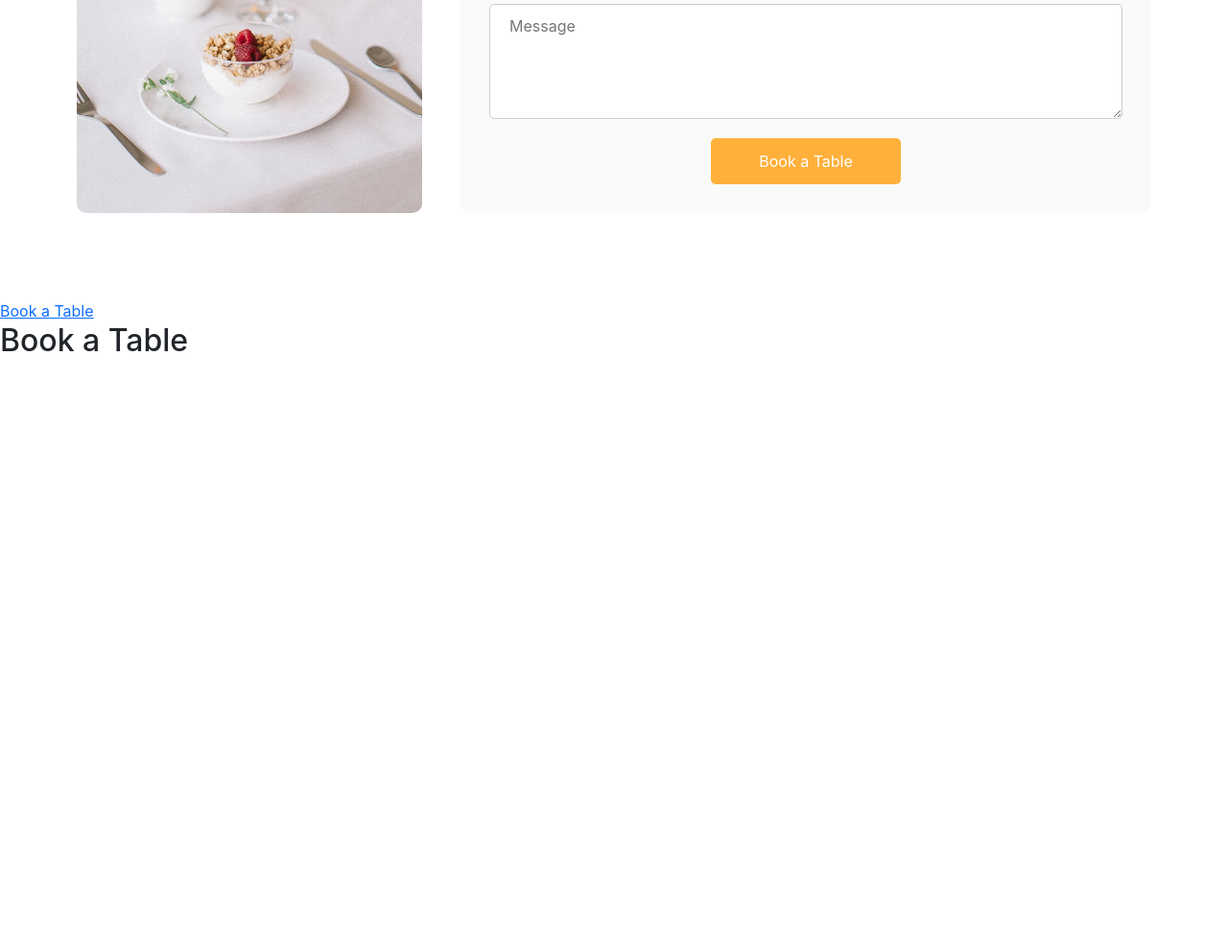
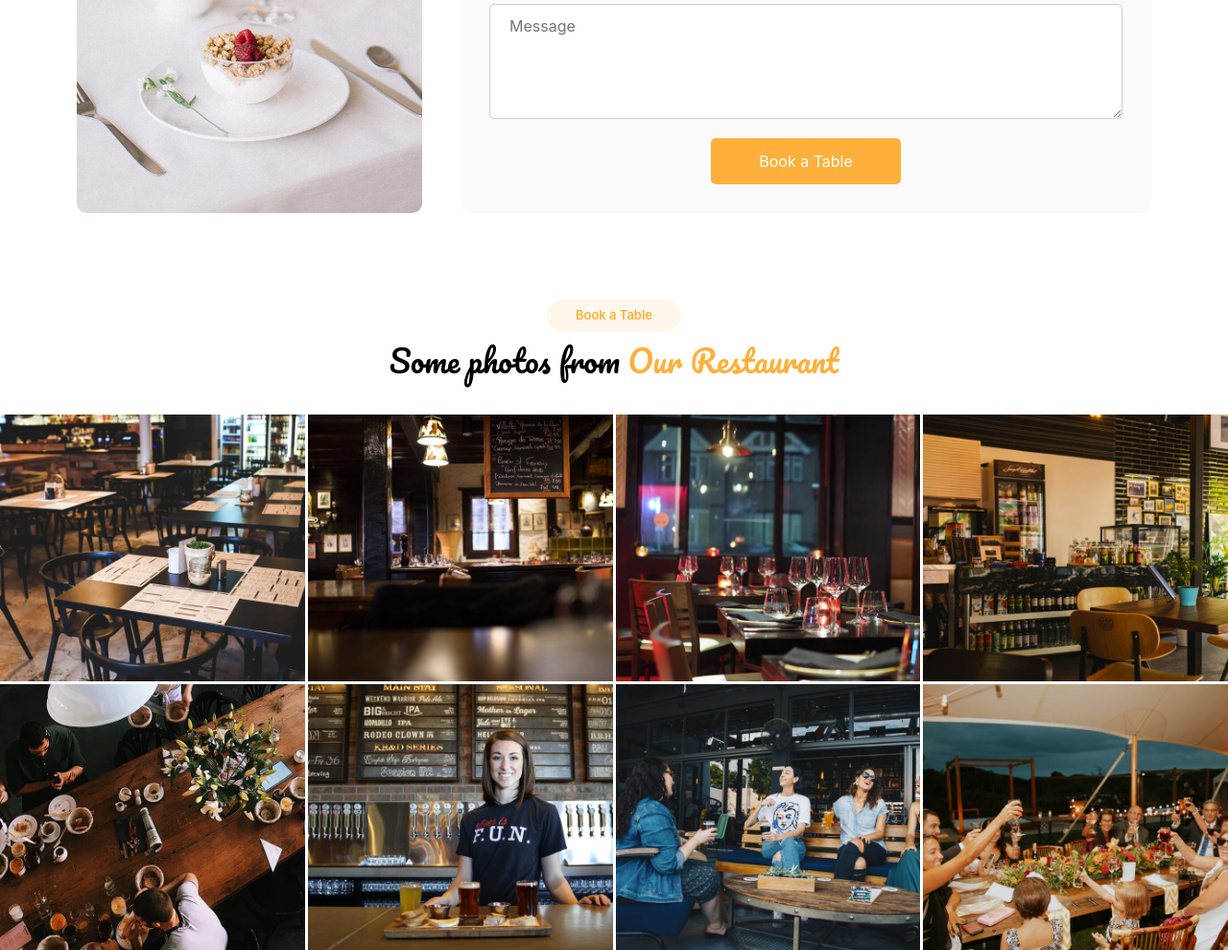
Before and after one commit to Anwaroxxx/Anwar_Azarzou_Final_Projeft_HTML_CSS, a website: page index.html in a window 1280 px wide. Shown: the part 4368-5358 px from the top of the page at 96% size. Before the commit the page ends 4751 px from the top, so only its background shows below. Drawn offline with nearby package versions, Linux system fonts and the light colour scheme.

Commit message:
GALLERY section finished moving to chef section (Bootstrap Only)

```diff
--- a/index.html
+++ b/index.html
@@ -633,9 +633,38 @@
      <section class="gallery">
       <div class="top-gallery">
         <a href="">Book a Table</a>
-        <h2>Book a <span class="yellow">Table</span></h2>
+        <h2>Some photos from <span class="yellow">Our Restaurant</span></h2>
       </div>
-      <div class="bottom-gallery"></div>
+      <div class="bottom-gallery">
+        <div class="top-pics">
+          <div>
+            <img src="/public/images/gallery/gallery-1.jpg" alt="">
+          </div>
+          <div>
+            <img src="/public/images/gallery/gallery-2.jpg" alt="">
+          </div>
+          <div>
+            <img src="/public/images/gallery/gallery-3.jpg" alt="">
+          </div>
+          <div>
+            <img src="/public/images/gallery/gallery-4.jpg" alt="">
+          </div>
+        </div>
+        <div class="bottom-pics">
+          <div>
+            <img src="/public/images/gallery/gallery-5.jpg" alt="">
+          </div>
+          <div>
+            <img src="/public/images/gallery/gallery-6.jpg" alt="">
+          </div>
+          <div>
+            <img src="/public/images/gallery/gallery-7.jpg" alt="">
+          </div>
+          <div>
+            <img src="/public/images/gallery/gallery-8.jpg" alt="">
+          </div>
+        </div>
+      </div>
      </section>
     <script src="./node_modules/bootstrap/dist/js/bootstrap.bundle.js"></script>
   </body>
--- a/src/sass/modules/Gallery/_gallery.scss
+++ b/src/sass/modules/Gallery/_gallery.scss
@@ -0,0 +1,72 @@
+.gallery {
+    @include MyDisplay(flex, center, none, 30px);
+    flex-direction: column;
+
+    .top-gallery {
+        @include MyDisplay(flex, center, center, 10px);
+        flex-direction: column;
+
+        a {
+            background-color: rgb(255, 247, 235);
+            color: $my_yellow;
+            text-decoration: none;
+            padding: 7px 30px;
+            font-size: 13px;
+            font-weight: 600;
+            border-radius: 20px;
+            cursor: default;
+        }
+
+        h2 {
+            @include MyFont(400, black, 1);
+            font-family: "Pacifico";
+
+            span {
+                color: $my_yellow;
+            }
+        }
+    }
+
+    .bottom-gallery {
+        display: flex;
+        align-items: center;
+        row-gap: 3px;
+        flex-direction: column;
+        overflow: hidden;
+        .top-pics {
+            display: grid;
+            grid-template-columns: repeat(4, 1fr);
+            column-gap: 3px;
+            overflow: hidden;
+            div{
+                overflow: hidden;
+            }
+            div img {
+                width: 370px;
+                transition: transform 0.4s ease;
+            }
+
+            div img:hover {
+                transform: scale(1.1);
+            }
+        }
+
+        .bottom-pics {
+            display: grid;
+            grid-template-columns: repeat(4, 1fr);
+            column-gap: 3px;
+            overflow: hidden;
+            div{
+                overflow: hidden;
+            }
+            div img {
+                width: 370px;
+                transition: transform 0.4s ease;
+            }
+
+            div img:hover {
+                transform: scale(1.1);
+            }
+        }
+    }
+}
```
Also changed, not shown: public/css/app.css, 1 other file. Lines whose indentation alone changed are shown as unchanged.
